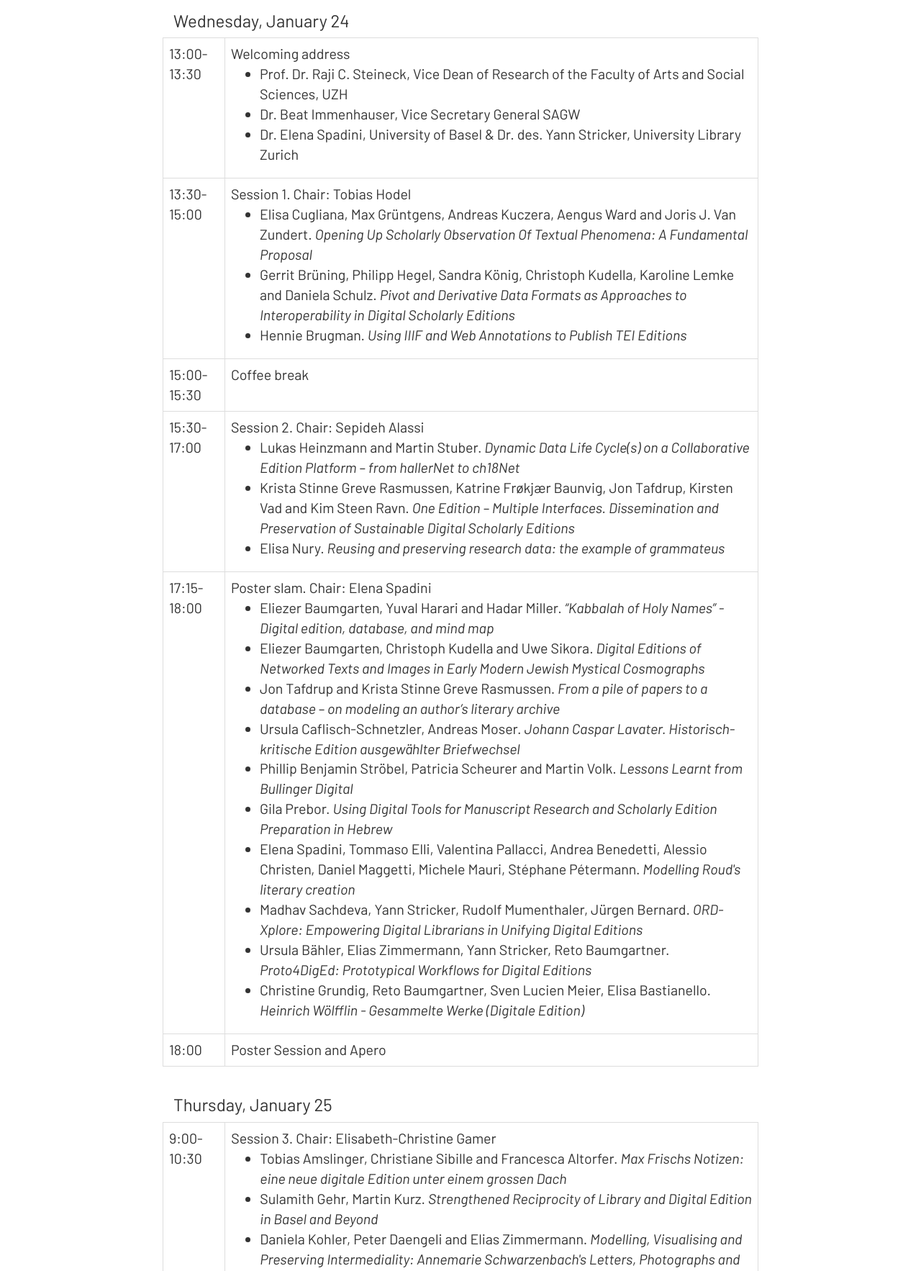
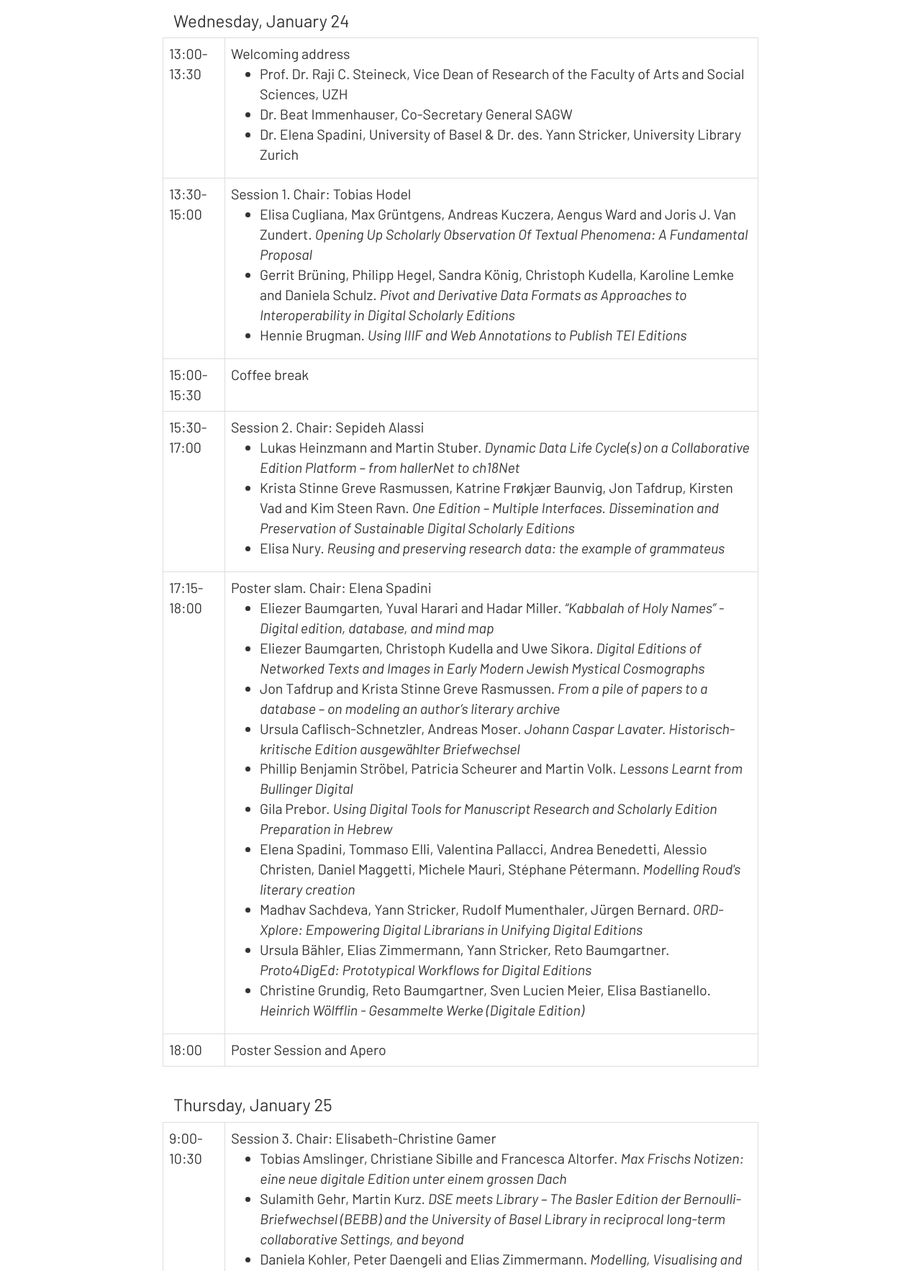
Before and after one commit to open-up-dse/open-up-dse.github.io, a plain HTML site: page program.html in a window 1280 px wide. Shown: the part 134-1900 px from the top of the page at 72% size. Drawn offline with nearby package versions, Linux system fonts and the light colour scheme; files that its build step writes are made by us from their sources.

Commit message:
Update program.html

```diff
--- a/program.html
+++ b/program.html
@@ -78,7 +78,7 @@
             <td>Welcoming address<br>
                 <ul>
                     <li> Prof. Dr. Raji C. Steineck, Vice Dean of Research of the Faculty of Arts and Social Sciences, UZH</li>
-                    <li> Dr. Beat Immenhauser, Vice Secretary General SAGW</li>
+                    <li> Dr. Beat Immenhauser, Co-Secretary General SAGW</li>
                     <li> Dr. Elena Spadini, University of Basel & Dr. des. Yann Stricker, University Library Zurich</li>
                 </ul>
             </td>
@@ -144,7 +144,7 @@
             <td>Session 3. Chair: Elisabeth-Christine Gamer<br>
                 <ul>
                     <li> Tobias Amslinger, Christiane Sibille and Francesca Altorfer. <em>Max Frischs Notizen: eine neue digitale Edition unter einem grossen Dach</em></li>
-                    <li> Sulamith Gehr, Martin Kurz. <em>Strengthened Reciprocity of Library and Digital Edition in Basel and Beyond</em></li>
+                    <li> Sulamith Gehr, Martin Kurz. <em>DSE meets Library – The Basler Edition der Bernoulli-Briefwechsel (BEBB) and the University of Basel Library in reciprocal long-term collaborative Settings, and beyond</em></li>
                     <li> Daniela Kohler, Peter Daengeli and Elias Zimmermann. <em>Modelling, Visualising and Preserving Intermediality: Annemarie Schwarzenbach's Letters, Photographs and Small Forms (‘Kleine Formen’)</em></li>
                 </ul>
             </td>
```
